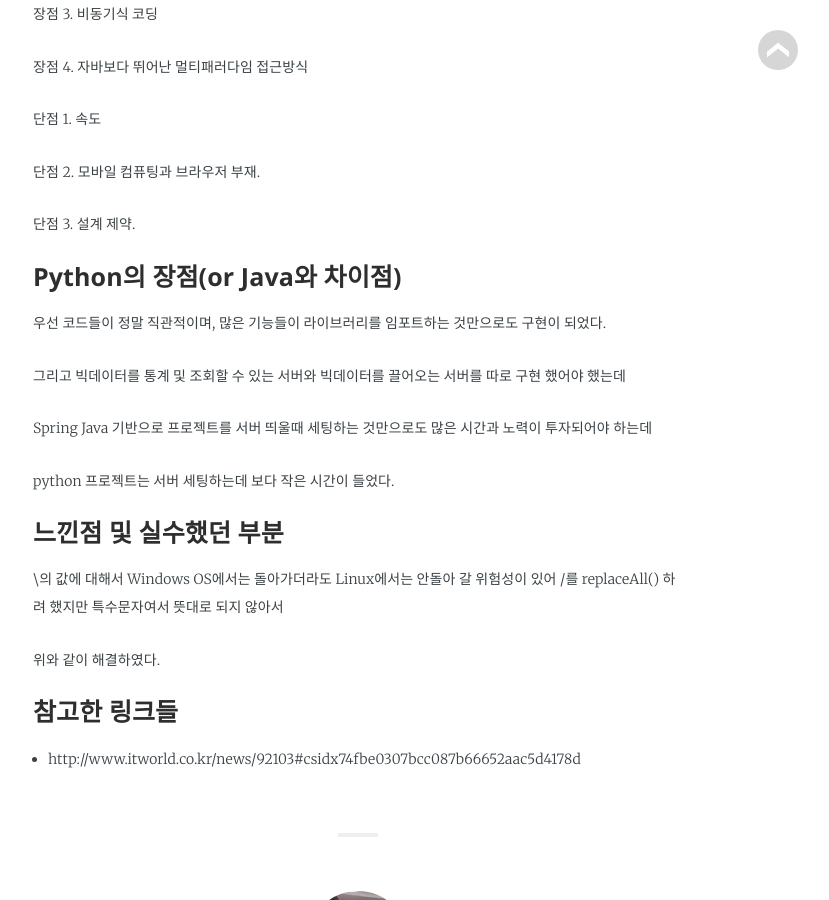
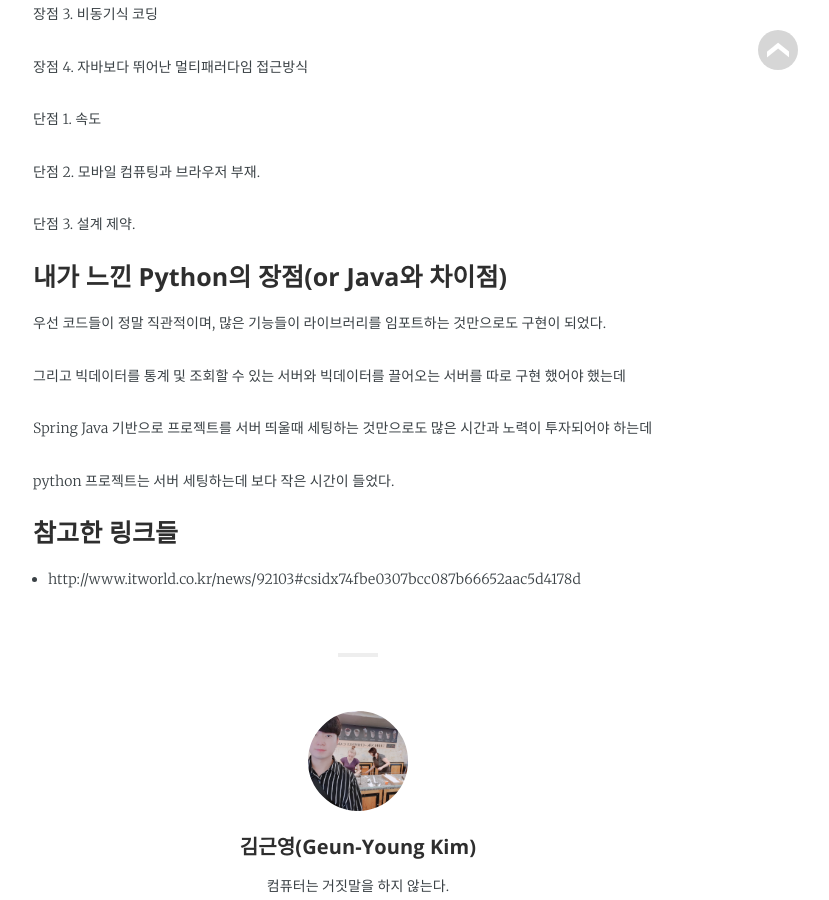
Before and after one commit to jwillmer/jekyllDecent, a Jekyll site: the page built from _posts/2019-07-15-python.md, in a window 1280 px wide and 900 px high, scrolled down 859 px. Shown: the whole window, without its empty margins (282-1111 px from the left). Built offline with Jekyll 4.4.1, drawn with Linux system fonts in a browser that asks for light colours; some web fonts are replaced.

Commit message:
Update 2019-07-15-python.md

```diff
--- a/_posts/2019-07-15-python.md
+++ b/_posts/2019-07-15-python.md
@@ -38,7 +38,7 @@ comments:          true
 단점 3. 설계 제약.
 
 
-### Python의 장점(or Java와 차이점)
+### 내가 느낀 Python의 장점(or Java와 차이점)
 
 우선 코드들이 정말 직관적이며, 많은 기능들이 라이브러리를 임포트하는 것만으로도 구현이 되었다.
 
@@ -50,12 +50,6 @@ python 프로젝트는 서버 세팅하는데 보다 작은 시간이 들었다.
 
 
 
-### 느낀점 및 실수했던 부분
-
-\의 값에 대해서 Windows OS에서는 돌아가더라도 Linux에서는 안돌아 갈 위험성이 있어 /를 replaceAll() 하려 했지만 특수문자여서 뜻대로 되지 않아서
-
-위와 같이 해결하였다.
-
 
 ### 참고한 링크들
 
```
